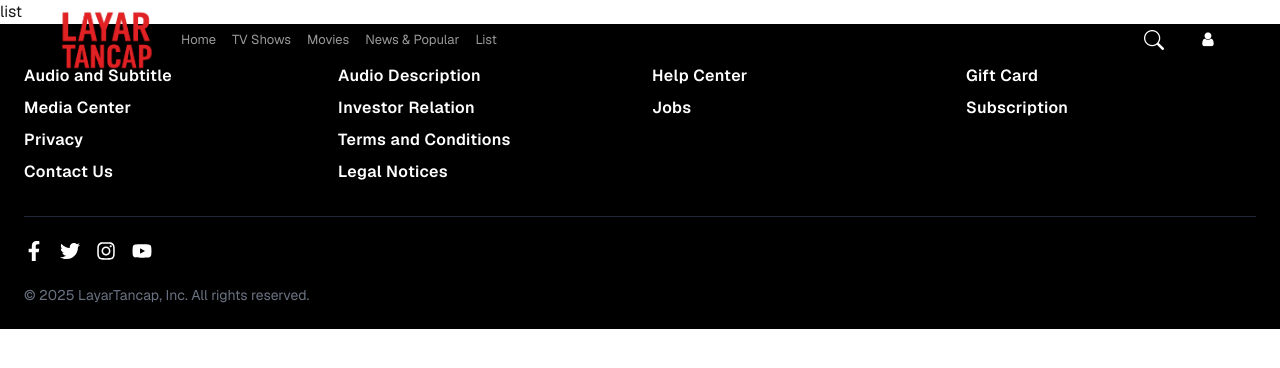
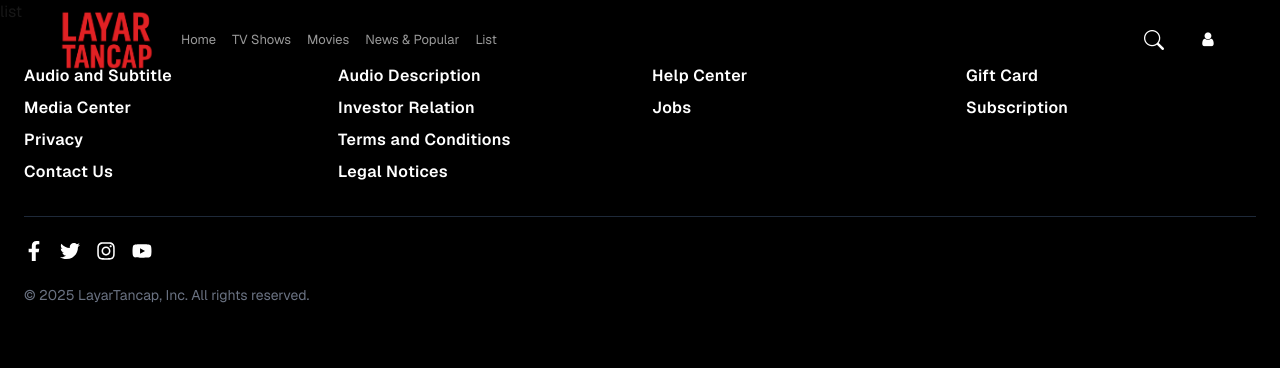
Before and after one commit to edwinsdjah/layartancap, a Next.js app: page /list in a window 1280 px wide. Shown: the top 368 px of the page. Built offline with nearby package versions, Linux system fonts and the light colour scheme.

Commit message:
change background

```diff
--- a/app/globals.css
+++ b/app/globals.css
@@ -1,7 +1,7 @@
 @import 'tailwindcss';
 
 :root {
-  --background: #ffffff;
+  --background: #000000;
   --foreground: #171717;
 }
 
```
